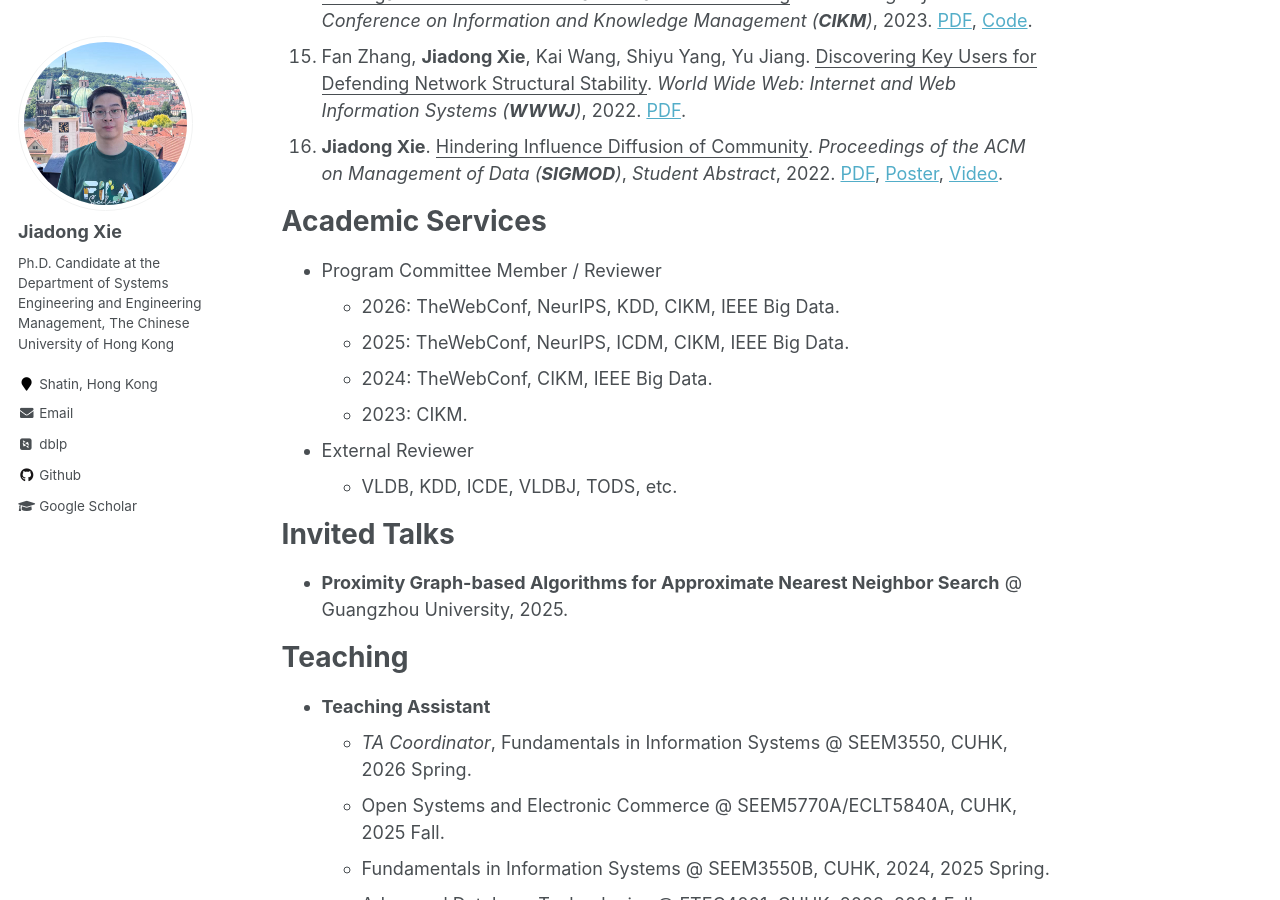
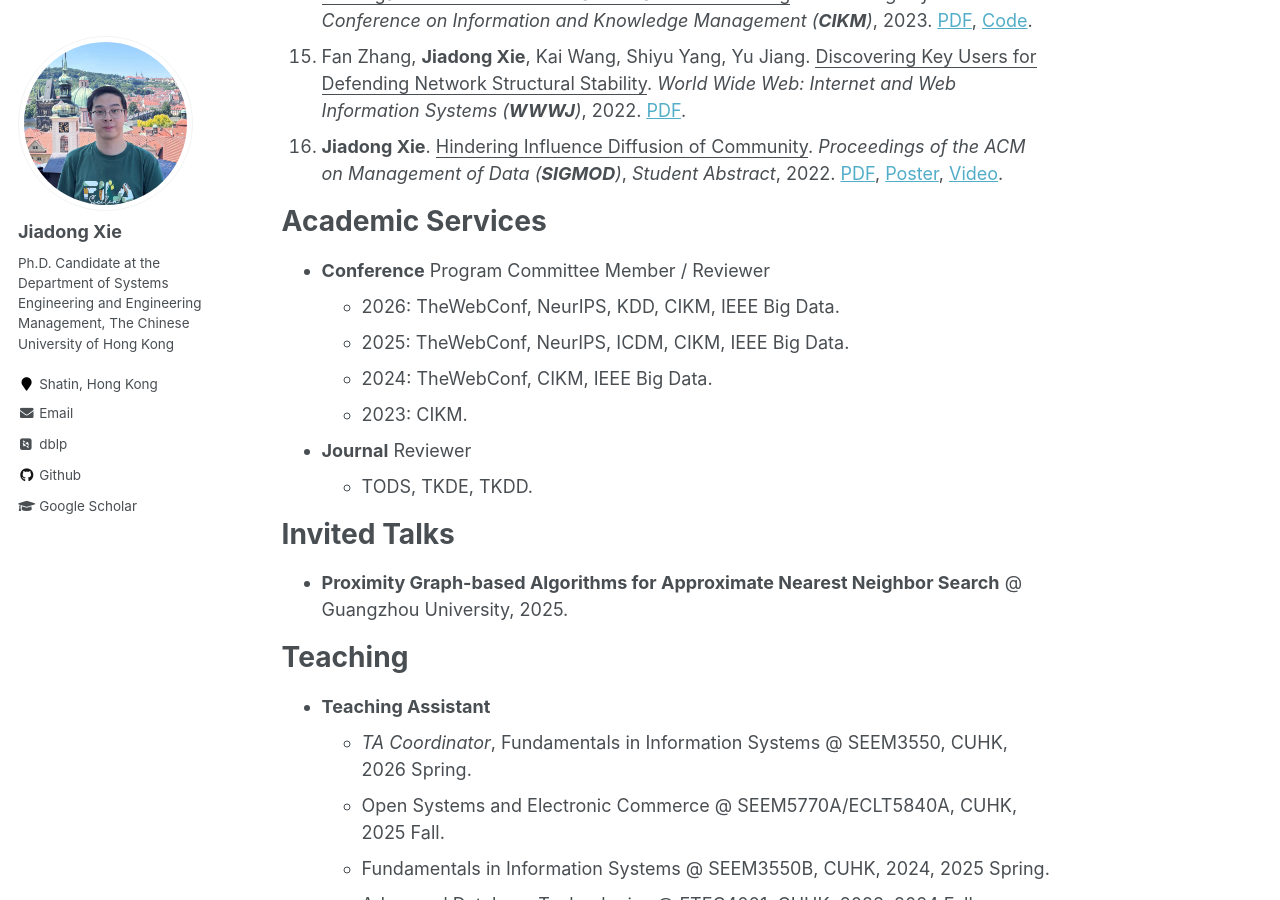
Before and after one commit to Xiejiadong/Xiejiadong.github.io, a Jekyll site: the page built from _pages/about.md, in a window 1280 px wide and 900 px high, scrolled down 1795 px. Built offline with Jekyll 4.4.1, drawn with Linux system fonts in a browser that asks for light colours; some web fonts are replaced; formulas are drawn with MathJax 3.

Commit message:
Update about.md

```diff
--- a/_pages/about.md
+++ b/_pages/about.md
@@ -68,13 +68,13 @@ Publications
 
 Academic Services
 ======
-- Program Committee Member / Reviewer
+- **Conference** Program Committee Member / Reviewer
   - 2026: TheWebConf, NeurIPS, KDD, CIKM, IEEE Big Data.
   - 2025: TheWebConf, NeurIPS, ICDM, CIKM, IEEE Big Data.
   - 2024: TheWebConf, CIKM, IEEE Big Data.
   - 2023: CIKM.
-- External Reviewer
-  - VLDB, KDD, ICDE, VLDBJ, TODS, etc.
+- **Journal** Reviewer
+  - TODS, TKDE, TKDD.
 
 
 Invited Talks
```
